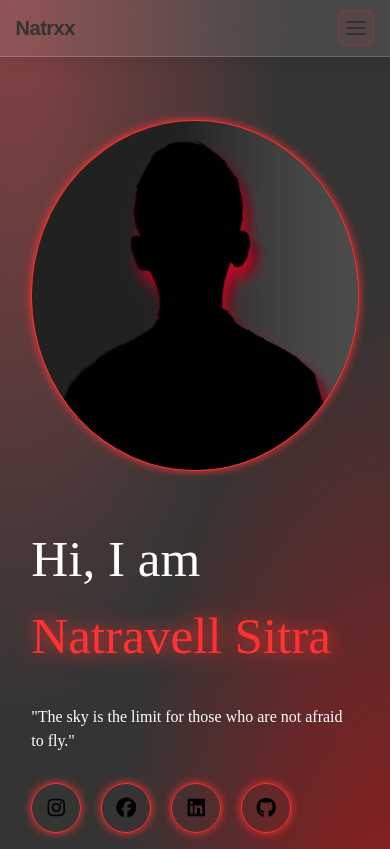
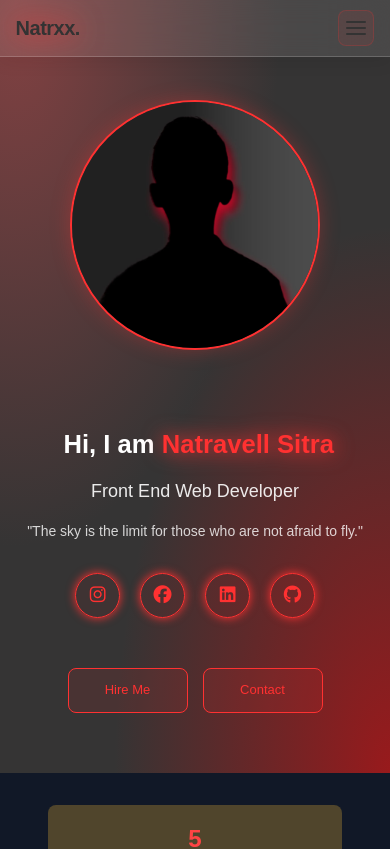
Before and after one commit to Nnatvron/portofolio, a React (Vite) app: page / in a window 390 px wide. Shown: the top 849 px of the page. Built offline with nearby package versions, Linux system fonts and the light colour scheme.

Commit message:
update v9

```diff
--- a/package.json
+++ b/package.json
@@ -14,6 +14,7 @@
     "@emotion/react": "^11.13.5",
     "@emotion/styled": "^11.13.5",
     "@mui/material": "^6.1.10",
+    "aos": "^2.3.4",
     "axios": "^1.7.9",
     "react": "^18.3.1",
     "react-dom": "^18.3.1",
--- a/src/Components/About/About.jsx
+++ b/src/Components/About/About.jsx
@@ -15,7 +15,7 @@ function About() {
 
             <div className={AboutCSS.about_info}>
                 <h2 data-aos="fade-left" data-aos-duration="1500" data-aos-delay="600">Natravell Sitra</h2>
-                <h3 data-aos="fade-left" data-aos-duration="1500" data-aos-delay="800">Hi I am <span>Front End</span> Developer</h3>
+                <h3 data-aos="fade-left" data-aos-duration="1500" data-aos-delay="800">Hi I am <span>Front End Web</span> Developer</h3>
                 <p data-aos="fade-left" data-aos-duration="1500" data-aos-delay="1000">Saya adalah Natravell Sitra, seorang siswa yang menekuni bidang Teknik Komputer dan Jaringan dengan fokus pada pengembangan Front-End dan Design Web. Saya memiliki tekad yang kuat untuk terus belajar dan mengasah keterampilan saya demi mencapai kesempurnaan. Selalu berusaha untuk menemukan solusi terbaik dalam setiap projek yang saya kerjakan dan memiliki minat besar di bidang Front-End dan Design Web.</p>
                 <button data-aos="fade-left" data-aos-duration="1500" data-aos-delay="1200">Download CV</button>
                 </div>
--- a/src/Components/About/About.module.css
+++ b/src/Components/About/About.module.css
@@ -69,7 +69,7 @@
 
 .about_info button{
     margin: 30px auto;
-    font-size: 13px;
+    font-size: 11px;
     display: block; /* Ensure button is centered */
 }
 
--- a/src/Components/Header/Header.jsx
+++ b/src/Components/Header/Header.jsx
@@ -1,73 +1,85 @@
-import React from "react";
-import HeaderCSS from './../Header/Header.module.css'
-import element1 from './../../../public/element1.png'
-import Hero from './../../../public/hero2.jpg'
+import React, { useEffect } from "react";
+import AOS from 'aos';
+import 'aos/dist/aos.css';
+import HeaderCSS from './../Header/Header.module.css';
+import element1 from './../../../public/element1.png';
+import Hero from './../../../public/hero2.jpg';
 
-function Header(){
-    AOS.init();
-    return(
-        <>
+function Header() {
+    useEffect(() => {
+        AOS.init({
+            duration: 1500,
+            once: true,
+            easing: 'ease-out-cubic'
+        });
+    }, []);
+
+    return (
         <section id="home">
             <div className={HeaderCSS.hero}>
-                <div className={HeaderCSS.glass_effect}></div>
-
                 <div className={HeaderCSS.hero_info}>
                     <h1 data-aos="fade-right" data-aos-duration="1500" data-aos-delay="1000">
-                        Hi, I am<span> Natravell Sitra </span>
+                        Hi, I am
+                        <span>
+                        Natravell Sitra<img src={element1} alt="decoration" />
+                        </span>
                     </h1>
+                    <h2 data-aos="fade-right" data-aos-duration="1500" data-aos-delay="1050">
+                        Front End Web Developer
+                    </h2>
                     <p data-aos="fade-right" data-aos-duration="1500" data-aos-delay="1100">
                         "The sky is the limit for those who are not afraid to fly."
                     </p>
 
                     <div className={HeaderCSS.social_icons}>
-                        <i>
                         <a href="https://www.instagram.com/natar.05"
-                               className="fa-brands fa-instagram"
-                               data-aos="fade"
+                           target="_blank"
+                           rel="noopener noreferrer"
+                           data-aos="fade-up"
                            data-aos-duration="1500"
                            data-aos-delay="1200">
+                            <i className="fa-brands fa-instagram"></i>
                         </a>
-                        </i>
-                        <i>
                         <a href="https://www.facebook.com/natra.natra.3154/"
-                               className="fa-brands fa-facebook"
-                               data-aos="fade"
+                           target="_blank"
+                           rel="noopener noreferrer"
+                           data-aos="fade-up"
                            data-aos-duration="1500"
                            data-aos-delay="1300">
+                            <i className="fa-brands fa-facebook"></i>
                         </a>
-                        </i>
-                        <i>
-                            <a href="https://www.linkedin.com/in/natravell-sitra-99994829b?"
-                               className="fa-brands fa-linkedin"
-                               data-aos="fade"
+                        <a href="https://www.linkedin.com/in/natravell-sitra-99994829b"
+                           target="_blank"
+                           rel="noopener noreferrer"
+                           data-aos="fade-up"
                            data-aos-duration="1500"
                            data-aos-delay="1400">
+                            <i className="fa-brands fa-linkedin"></i>
                         </a>
-                        </i>
-                        <i>
                         <a href="https://github.com/Nnatvron"
-                               className="fa-brands fa-github"
-                               data-aos="fade"
+                           target="_blank"
+                           rel="noopener noreferrer"
+                           data-aos="fade-up"
                            data-aos-duration="1500"
                            data-aos-delay="1500">
+                            <i className="fa-brands fa-github"></i>
                         </a>
-                        </i>
                     </div>
 
                     <div className={HeaderCSS.hero_btns}>
-                        <button>
-                            <a href="https://wa.me/6285882494679"
-                               data-aos="fade-right"
+                        <button data-aos="fade-right"
                                 data-aos-duration="1500"
                                 data-aos-delay="1600">
+                            <a href="https://wa.me/6285882494679"
+                               target="_blank"
+                               rel="noopener noreferrer">
                                 Hire Me
                             </a>
                         </button>
-                        <button>
-                            <a href="#contact"
-                               data-aos="fade-right"
+                        <button data-aos="fade-right"
                                 data-aos-duration="1500"
                                 data-aos-delay="1700">
+                            <a href="#contact">
                                 Contact
                             </a>
                         </button>
@@ -78,12 +90,11 @@ function Header(){
                      data-aos="fade-left"
                      data-aos-duration="1500"
                      data-aos-delay="1800">
-                    <img src={Hero} alt="Hero_img"/>
+                    <img src={Hero} alt="Natravell Sitra - Full Stack Developer"/>
                 </div>
             </div>
         </section>
-        </>
-    )
+    );
 }
 
-export default Header
+export default Header;
--- a/src/Components/Header/Header.module.css
+++ b/src/Components/Header/Header.module.css
@@ -1,76 +1,119 @@
-.hero{
-    width: 1500px;
+/* Hero Section */
+.hero {
+    width: 100%;
+    max-width: 1500px;
+    margin: 0 auto;
     padding: 80px 8%;
-    font-family: 'poppins';
+    font-family: 'Poppins', sans-serif;
     padding-top: 120px;
-    color: #ffff;
+    color: #ffffff;
     display: flex;
     justify-content: space-between;
     align-items: center;
-    background-color:hsla(0,3%,12%,0.9);
-background-image:
-radial-gradient(at 100% 100%, hsla(359,74%,36%,0.93) 0px, transparent 50%),
-radial-gradient(at 4% 0%, hsla(359,34%,39%,1) 0px, transparent 50%);
+    min-height: 100vh;
+    background-color: hsla(0, 3%, 12%, 0.9);
+    background-image:
+        radial-gradient(at 100% 100%, hsla(359, 74%, 36%, 0.93) 0px, transparent 50%),
+        radial-gradient(at 4% 0%, hsla(359, 34%, 39%, 1) 0px, transparent 50%);
+    box-sizing: border-box;
 }
 
-.hero_btns{
+.hero_btns {
     display: flex;
     align-items: center;
     gap: 20px;
+    flex-wrap: wrap;
 }
 
-.hero_btns button{
-    font-size: 13px;
+.hero_btns button {
+    font-size: 14px;
+    padding: 12px 24px;
+    border: 1px solid var(--main-color);
+    border-radius: var(--border-radius);
+    background-color: rgba(255, 49, 49, 0.1);
+    color: var(--main-color);
+    cursor: pointer;
+    transition: all var(--transition-speed) ease;
+    font-family: 'Poppins', sans-serif;
+    font-weight: 500;
 }
 
-.hero_btns a{
-    color: black;
+.hero_btns button:hover {
+    background-color: var(--main-color);
+    color: #ffffff;
+    box-shadow: 0 6px 20px rgba(255, 49, 49, 0.4);
+    transform: translateY(-2px);
 }
 
-.hero_info{
-    width: 55%;
+.hero_btns a {
+    color: inherit;
+    text-decoration: none;
 }
 
-.hero_info h1{
+.hero_info {
+    width: 55%;
+    flex: 1;
+    max-width: 600px;
+}
+.hero_info span {
+    left: 2%;
+}
+
+.hero_info h1 {
     font-size: 3.2rem;
     margin-bottom: 30px;
+    line-height: 1.1;
+    font-weight: 700;
 }
 
-.hero_info h1 span{
+.hero_info h1 span {
     color: var(--main-color);
     filter: drop-shadow(0 0 10px var(--main-color));
     position: relative;
+    display: inline-block;
 }
 
-.hero_info h2{
+.hero_info h2 {
     font-size: 25px;
     margin-bottom: 20px;
     font-weight: 400;
+    color: rgba(255, 255, 255, 0.9);
 }
 
-.hero_info h1 span img{
+.hero_info h1 span img {
     position: absolute;
     top: 80%;
     left: 0;
+    width: auto;
+    height: auto;
+    max-width: 100px;
 }
 
-.hero_info p{
-    margin-bottom: 20px;
+.hero_info img {
 }
 
-.social_icons{
+.hero_info p {
+    margin-bottom: 20px;
+    line-height: 1.6;
+    color: rgba(255, 255, 255, 0.8);
+    font-size: 16px;
+}
+
+.social_icons {
     margin-bottom: 30px;
     margin-top: 30px;
     display: flex;
     gap: 20px;
     align-items: center;
+    flex-wrap: wrap;
 }
 
-.social_icons a{
-    color: black;
+.social_icons a {
+    color: inherit;
+    text-decoration: none;
 }
 
-.social_icons i{
+.social_icons i {
     height: 50px;
     width: 50px;
     font-size: 20px;
@@ -81,90 +124,180 @@ radial-gradient(at 4% 0%, hsla(359,34%,39%,1) 0px, transparent 50%);
     display: flex;
     align-items: center;
     justify-content: center;
+    transition: all var(--transition-speed) ease;
+    cursor: pointer;
+    background-color: rgba(255, 49, 49, 0.05);
 }
 
-.social_icons i:hover{
+.social_icons i:hover {
     box-shadow: 0 5px 16px var(--main-color);
-    color: #ffff;
+    color: #ffffff;
     transform: translateY(-5px);
-    bacground-color: var(--main-color);
+    background-color: var(--main-color);
 }
 
-.hero_img{
-    width: 50%;
+.hero_img {
+    width: 45%;
     display: flex;
-    justify-content: end;
+    justify-content: flex-end;
     align-items: center;
-    border-radius: 50%;
-    transition: .6s;
+    flex: 0 0 auto;
 }
 
-.hero_img img{
-    background-color: #6262ff;
+.hero_img img {
     width: 30vw;
     height: 30vw;
+    max-width: 400px;
+    max-height: 400px;
+    min-width: 250px;
+    min-height: 250px;
     border-radius: 50%;
     object-fit: cover;
-    transition: .6s;
-    border: 1px solid var(--main-color);
-    box-shadow: 0 0 10px var(--main-color);
+    transition: all 0.6s ease;
+    border: 2px solid var(--main-color);
+    box-shadow: 0 0 20px rgba(255, 49, 49, 0.3);
+    background-color: rgba(98, 98, 255, 0.1);
 }
 
-.hero_img img:hover{
-    box-shadow: 0 0 80px var(--main-color);
-    transform: translateY(-15px);
+.hero_img img:hover {
+    box-shadow: 0 0 80px rgba(255, 49, 49, 0.6);
+    transform: translateY(-15px) scale(1.05);
 }
 
-@media (max-width:1300px) {
-    .hero_info h1 span img{
-        left: -200px;
+/* Media Queries */
+@media (max-width: 1300px) {
+    .hero {
+        padding: 80px 6%;
+    }
+
+    .hero_info h1 {
+        font-size: 2.8rem;
+    }
+
+    .hero_info h1 span img {
+        left: -150px;
         top: 90%;
     }
 }
 
-@media (max-width:950px) {
+@media (max-width: 950px) {
     .hero {
         flex-direction: column-reverse;
-        font-family: 'poppins';
+        text-align: center;
+        padding: 100px 5%;
+        min-height: auto;
     }
 
-    .hero_info{
+    .hero_info {
         width: 100%;
-        margin-bottom: 0; /* Hapus margin bottom */
-        margin-top: 50px; /* Tambah margin top sebagai gantinya */
+        margin-top: 50px;
+        max-width: none;
     }
 
-    .hero_img{
+    .hero_info h1 {
+        font-size: 2.5rem;
+    }
+
+    .hero_img {
         width: 100%;
-        display: flex;
-        align-items: center;
+        justify-content: center;
+        margin-bottom: 30px;
+    }
+
+    .hero_img img {
+        width: 350px;
+        height: 350px;
+    }
+
+    .hero_info h1 span img {
+        left: 0;
+        top: 90%;
+    }
+
+    .social_icons {
         justify-content: center;
     }
 
-    .hero_img img{
-        width: 500px;
-        height: 500px;
-    }
-
-    .hero_info h1 span img{
-        left: 0px;
-        top: 90%;
+    .hero_btns {
+        justify-content: center;
     }
 }
 
-@media (max-width:760px) {
-    .hero_info h1 span img{
+@media (max-width: 760px) {
+    .hero {
+        padding: 80px 4%;
+    }
+
+    .hero_info h1 {
+        font-size: 2.2rem;
+    }
+
+    .hero_info h2 {
+        font-size: 20px;
+    }
+
+    .hero_info h1 span img {
         display: none;
+    }
+
+    .hero_img img {
+        width: 280px;
+        height: 280px;
     }
 }
 
-@media (max-width:550px) {
-    .hero_img img{
-        width: 90vw;
-        height: 90vw;
+@media (max-width: 550px) {
+    .hero {
+        padding: 60px 3%;
+        padding-top: 100px;
     }
 
-    .hero_info h1 span img{
+    .hero_info h1 {
+        font-size: 1.8rem;
+        margin-bottom: 20px;
+    }
+
+    .hero_info h2 {
+        font-size: 18px;
+        margin-bottom: 15px;
+    }
+
+    .hero_info p {
+        font-size: 14px;
+    }
+
+    .hero_img img {
+        width: 250px;
+        height: 250px;
+    }
+
+    .hero_info h1 span img {
         display: none;
     }
+
+    .social_icons i {
+        width: 45px;
+        height: 45px;
+        font-size: 18px;
+    }
+
+    .hero_btns button {
+        font-size: 13px;
+        padding: 10px 20px;
+    }
+
+    .hero_btns {
+        gap: 15px;
+    }
 }
+
+@media (max-width: 400px) {
+    .hero_img img {
+        width: 200px;
+        height: 200px;
+    }
+
+    .hero_info h1 {
+        font-size: 1.6rem;
+    }
+}
--- a/src/Components/Nav/Nav.module.css
+++ b/src/Components/Nav/Nav.module.css
@@ -46,6 +46,7 @@ html, body {
 .logo h2 {
     color: var(--text-color);
     font-weight: 600;
+    filter: drop-shadow(0 0 14px var(--main-color));
     margin: 0;
     letter-spacing: -0.5px;
 }
```
Also changed, not shown: src/Components/Nav/Nav.jsx (+8 -7 lines), 6 other files (tests, documents, lock files or other folders). Lines whose indentation alone changed are shown as unchanged.
